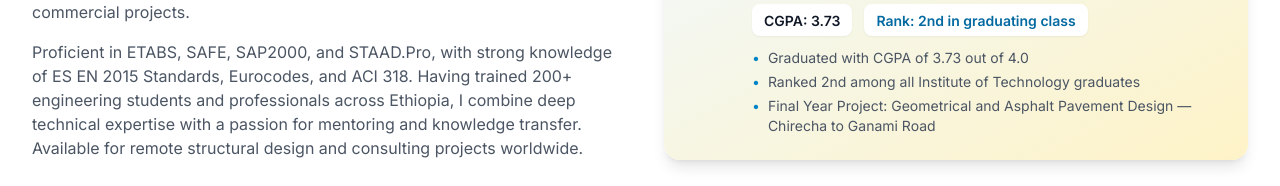
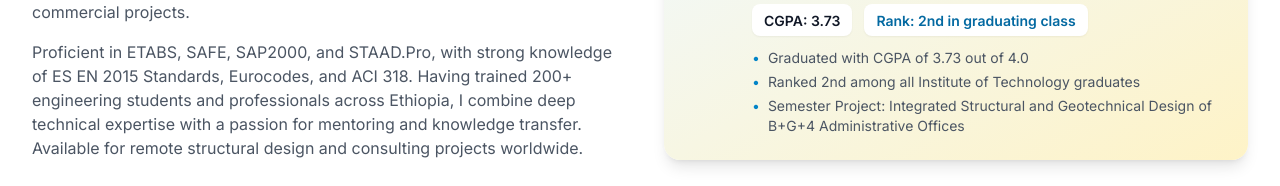
Before and after one commit to Ayib2127/my_portfolio_final, a Next.js app: page / in a window 1280 px wide. Shown: the part 1314-1500 px from the top of the page. Built offline with nearby package versions, Linux system fonts and the light colour scheme; no server answers.

Commit message:
Remove road design project from education achievements to align with structural engineering positioning

```diff
--- a/src/data/experience.ts
+++ b/src/data/experience.ts
@@ -103,8 +103,8 @@ export const education: Education[] = [
     achievements: [
       'Graduated with CGPA of 3.73 out of 4.0',
       'Ranked 2nd among all Institute of Technology graduates',
-      'Final Year Project: Geometrical and Asphalt Pavement Design — Chirecha to Ganami Road',
       'Semester Project: Integrated Structural and Geotechnical Design of B+G+4 Administrative Offices',
+      'Strong foundation in structural analysis, mechanics of materials, and geotechnical engineering',
     ],
   },
 ]
```
